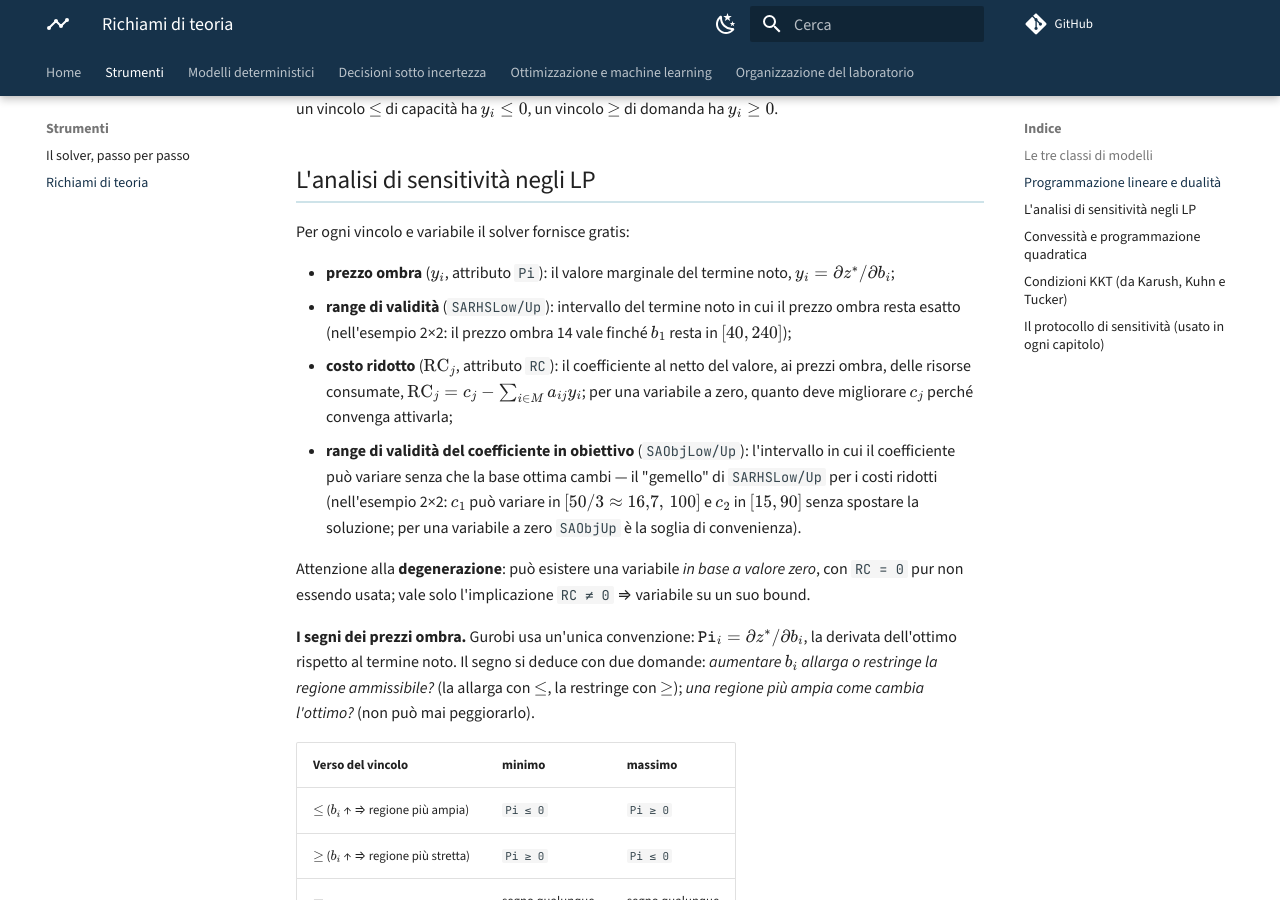
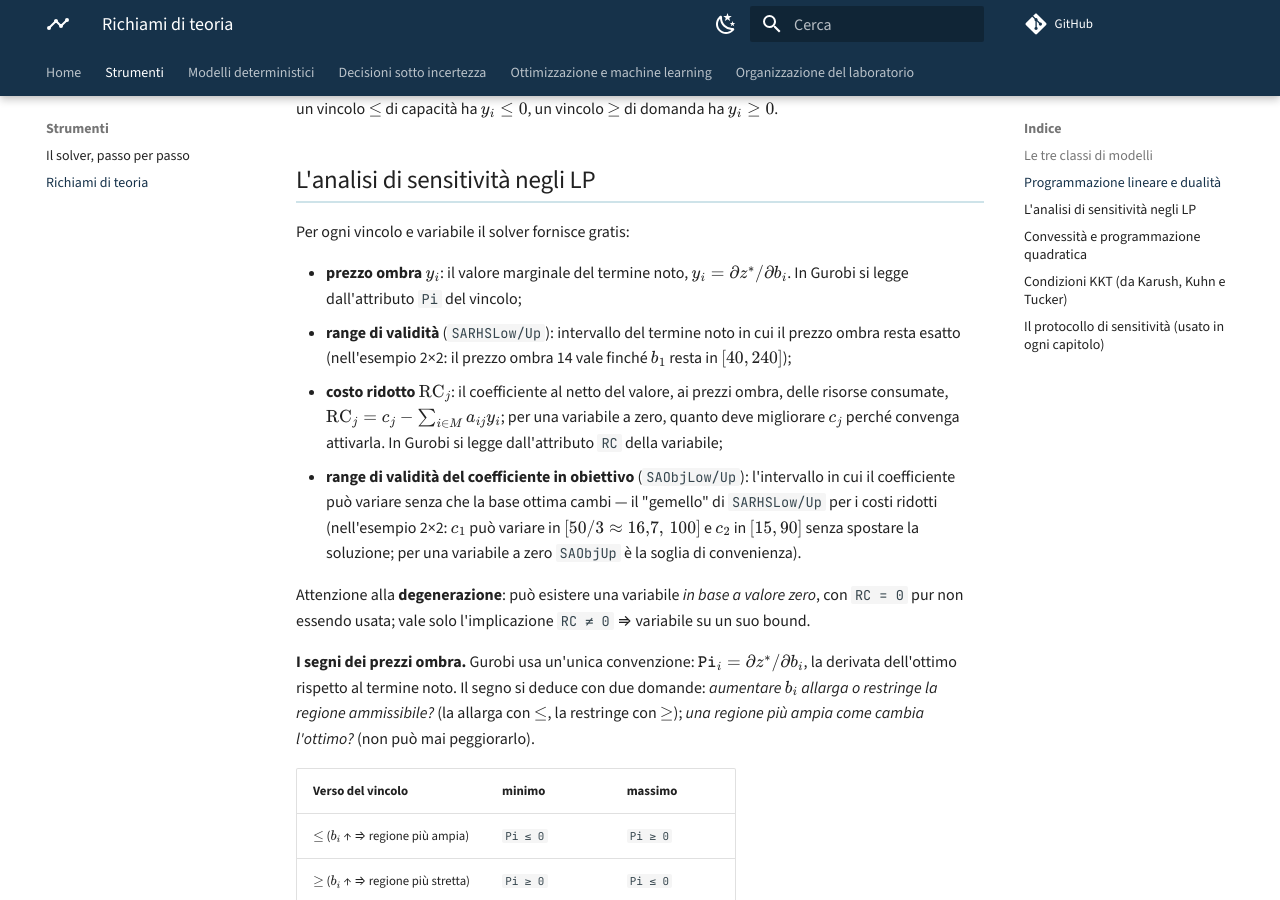
Before and after one commit to fabiofurini/laboratorio-ricerca-operativa, an MkDocs documentation site: the page built from docs/richiami.md, in a window 1280 px wide and 900 px high, scrolled down 1801 px. Built offline with MkDocs 1.6.1 and Material for MkDocs 9.7.7, drawn with Linux system fonts in a browser that asks for light colours; comment, search, counter and statistics services are not loaded.

Commit message:
Mai il simbolo matematico e l'attributo Gurobi nella stessa frase: descrizioni parallele di prezzo ombra e costo ridotto con formule, attributo nominato dopo
Co-Authored-By: Claude Fable 5 <noreply@anthropic.com>

```diff
--- a/docs/richiami.md
+++ b/docs/richiami.md
@@ -69,15 +69,17 @@ capacità ha $y_i \le 0$, un vincolo $\ge$ di domanda ha $y_i \ge 0$.
 
 Per ogni vincolo e variabile il solver fornisce gratis:
 
-- **prezzo ombra** ($y_i$, attributo `Pi`): il valore marginale del termine noto,
-  $y_i = \partial z^* / \partial b_i$;
+- **prezzo ombra** $y_i$: il valore marginale del termine noto,
+  $y_i = \partial z^* / \partial b_i$. In Gurobi si legge dall'attributo `Pi`
+  del vincolo;
 - **range di validità** (`SARHSLow/Up`): intervallo del termine noto in cui il prezzo
   ombra resta esatto (nell'esempio 2×2: il prezzo ombra 14 vale finché $b_1$ resta
   in $[40, 240]$);
-- **costo ridotto** ($\mathrm{RC}_j$, attributo `RC`): il coefficiente al netto del
-  valore, ai prezzi ombra, delle risorse consumate,
+- **costo ridotto** $\mathrm{RC}_j$: il coefficiente al netto del valore, ai
+  prezzi ombra, delle risorse consumate,
   $\mathrm{RC}_j = c_j - \sum_{i \in M} a_{ij} y_i$; per una variabile a zero,
-  quanto deve migliorare $c_j$ perché convenga attivarla;
+  quanto deve migliorare $c_j$ perché convenga attivarla. In Gurobi si legge
+  dall'attributo `RC` della variabile;
 - **range di validità del coefficiente in obiettivo** (`SAObjLow/Up`): l'intervallo
   in cui il coefficiente può variare senza che la base ottima cambi — il "gemello"
   di `SARHSLow/Up` per i costi ridotti (nell'esempio 2×2: $c_1$ può variare in
```
Also changed, not shown: STILE_E_FORMATO.md (+3 -1 lines).
